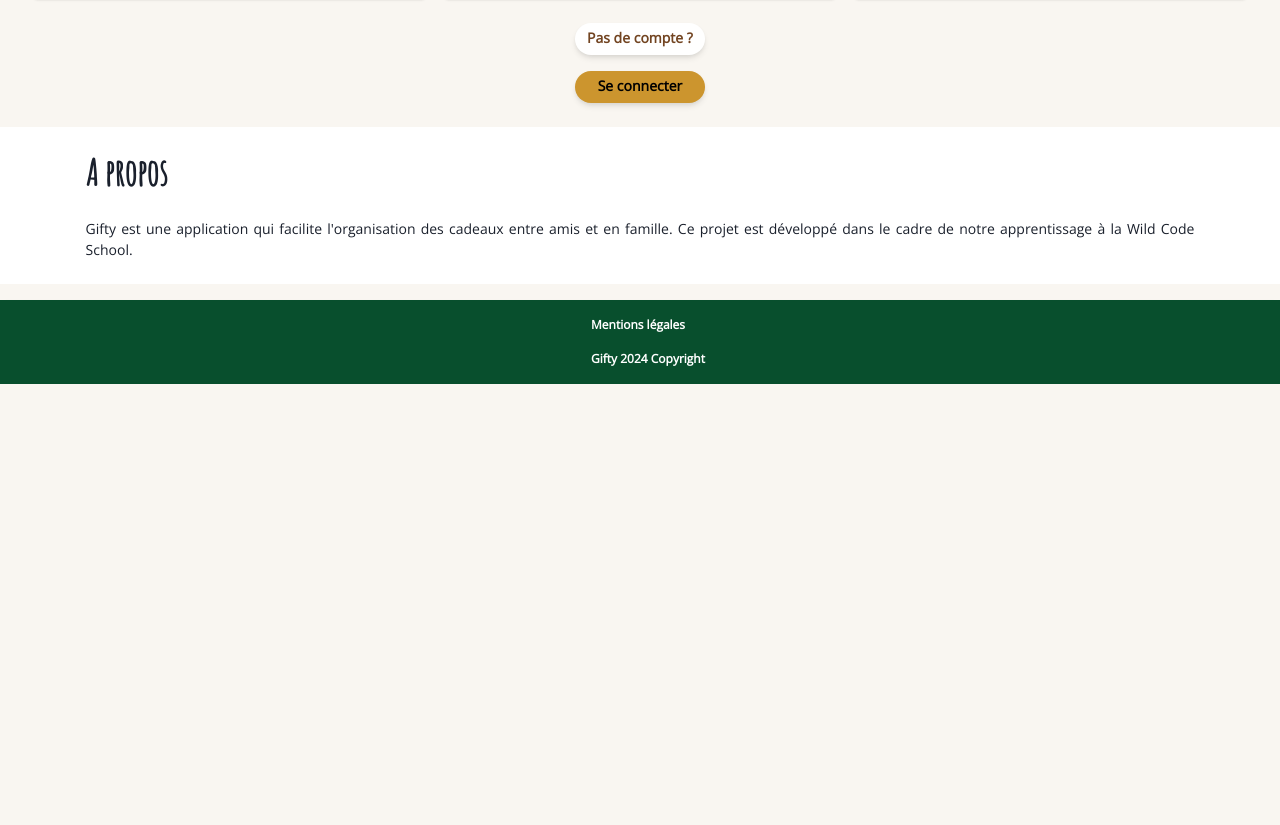
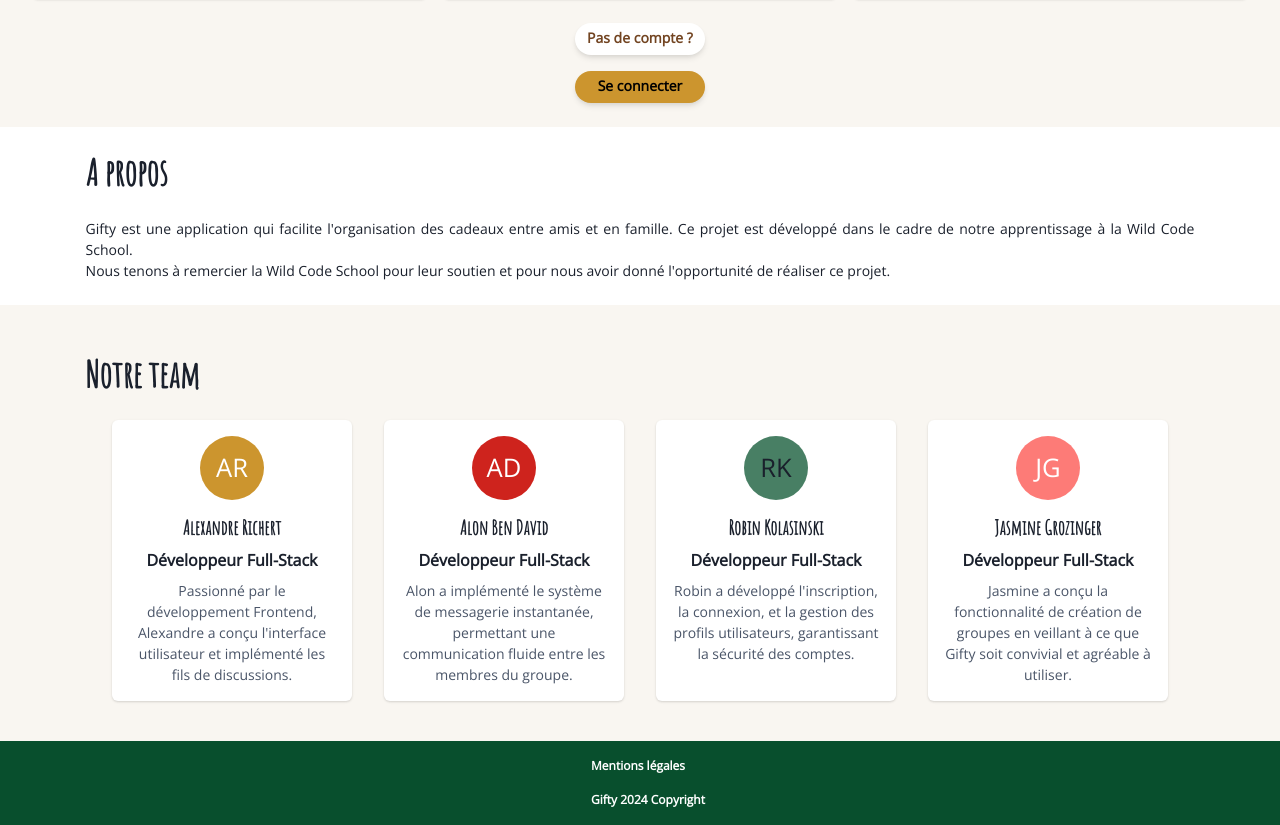
Before and after one commit to WildCodeSchool/2023-11-wns-bleu-g2-christmas-gifts-planner, a Next.js app in the folder frontend/: page / in a window 1280 px wide. Shown: the part 752-1577 px from the top of the page. Before the commit the page ends 1136 px from the top, so only its background shows below. Built offline with nearby package versions, Linux system fonts and the light colour scheme.

Commit message:
added about us section

```diff
--- a/frontend/src/components/AboutUs.tsx
+++ /dev/null
@@ -1,17 +0,0 @@
-import { Box, Heading, Text } from "@chakra-ui/react";
-import React from "react";
-
-export default function AboutUs() {
-  return (
-    <Box bg={"white"} p={6}>
-      <Box m={"auto"} width={"90%"} alignContent={"center"}>
-        <Heading mb={6}>A propos</Heading>
-        <Text fontSize="sm" textAlign={"justify"}>
-          Gifty est une application qui facilite l&apos;organisation des cadeaux
-          entre amis et en famille. Ce projet est développé dans le cadre de
-          notre apprentissage à la Wild Code School.
-        </Text>
-      </Box>
-    </Box>
-  );
-}
--- /dev/null
+++ b/frontend/src/components/home/AboutUs.tsx
@@ -0,0 +1,76 @@
+import { Box, Flex, Heading, Text } from "@chakra-ui/react";
+import DevCard from "./DevCard";
+
+export default function AboutUs() {
+  const developers = [
+    {
+      name: "Alexandre Richert",
+      role: "Développeur Full-Stack",
+      description:
+        "Passionné par le développement Frontend, Alexandre a conçu l'interface utilisateur et implémenté les fils de discussions.",
+      color: "secondary.medium",
+      link: "",
+    },
+    {
+      name: "Alon Ben David",
+      role: "Développeur Full-Stack",
+      description:
+        "Alon a implémenté le système de messagerie instantanée, permettant une communication fluide entre les membres du groupe.",
+      color: "tertiary.low",
+      link: "",
+    },
+    {
+      name: "Robin Kolasinski",
+      role: "Développeur Full-Stack",
+      description:
+        "Robin a développé l'inscription, la connexion, et la gestion des profils utilisateurs, garantissant la sécurité des comptes.",
+      color: "primary.lowest",
+      link: "",
+    },
+    {
+      name: "Jasmine Grozinger",
+      role: "Développeur Full-Stack",
+      description:
+        "Jasmine a conçu la fonctionnalité de création de groupes en veillant à ce que Gifty soit convivial et agréable à utiliser.",
+      color: "tertiary.lower",
+      link: "",
+    },
+  ];
+
+  return (
+    <>
+      <Box bg={"white"} p={6}>
+        <Box m={"auto"} width={"90%"} alignContent={"center"}>
+          <Heading mb={6}>A propos</Heading>
+          <Text fontSize="sm" textAlign={"justify"}>
+            Gifty est une application qui facilite l&apos;organisation des
+            cadeaux entre amis et en famille. Ce projet est développé dans le
+            cadre de notre apprentissage à la Wild Code School.
+          </Text>
+          <Text fontSize="sm" textAlign={"justify"}>
+            Nous tenons à remercier la Wild Code School pour leur soutien et
+            pour nous avoir donné l&apos;opportunité de réaliser ce projet.
+          </Text>
+        </Box>
+      </Box>
+      <Box p={6}>
+        <Box m={"auto"} width={"90%"} alignContent={"center"}>
+          <Heading mb={6}>Notre team</Heading>
+
+          <Flex flexWrap="wrap" justifyContent="center" gap={8}>
+            {developers.map((dev, index) => (
+              <DevCard
+                key={index}
+                name={dev.name}
+                link={dev.link}
+                color={dev.color}
+                role={dev.role}
+                description={dev.description}
+              />
+            ))}
+          </Flex>
+        </Box>
+      </Box>
+    </>
+  );
+}
--- /dev/null
+++ b/frontend/src/components/home/DevCard.tsx
@@ -0,0 +1,47 @@
+import { Avatar, Card, Center, Heading, Text } from "@chakra-ui/react";
+import Link from "next/link";
+import React from "react";
+
+export default function DevCard({
+  name,
+  link,
+  color,
+  role,
+  description,
+}: {
+  name: string;
+  link: string;
+  color: string;
+  role: string;
+  description: string;
+}) {
+  return (
+    <Card
+      key={name}
+      maxWidth="15rem"
+      p={4}
+      textAlign="center"
+      transition={"all 0.3 ease"}
+      _hover={{
+        boxShadow: "2xl",
+        transform: "translateY(-2px)",
+        backgroundColor: "whiteAlpha.600",
+      }}
+    >
+      <Link href={link}>
+        <Center>
+          <Avatar size="lg" name={name} mb={4} backgroundColor={color} />
+        </Center>
+        <Heading size="md" mb={2}>
+          {name}
+        </Heading>
+        <Text fontWeight="bold" mb={2}>
+          {role}
+        </Text>
+        <Text fontSize="sm" color="gray.600">
+          {description}
+        </Text>
+      </Link>
+    </Card>
+  );
+}
--- a/frontend/src/pages/index.tsx
+++ b/frontend/src/pages/index.tsx
@@ -1,8 +1,8 @@
 import { Button, Center, Flex, Heading, Image } from "@chakra-ui/react";
 import { Gift, TreePine, UsersRound } from "lucide-react";
 
-import AboutCard from "@/components/AboutCard";
-import AboutUs from "@/components/AboutUs";
+import AboutCard from "@/components/home/AboutCard";
+import AboutUs from "@/components/home/AboutUs";
 import Link from "next/link";
 import { useTranslation } from "react-i18next";
 export default function Home() {
```
Also changed, not shown: frontend/src/components/home/AboutCard.tsx (renamed from frontend/src/components/AboutCard.tsx).
